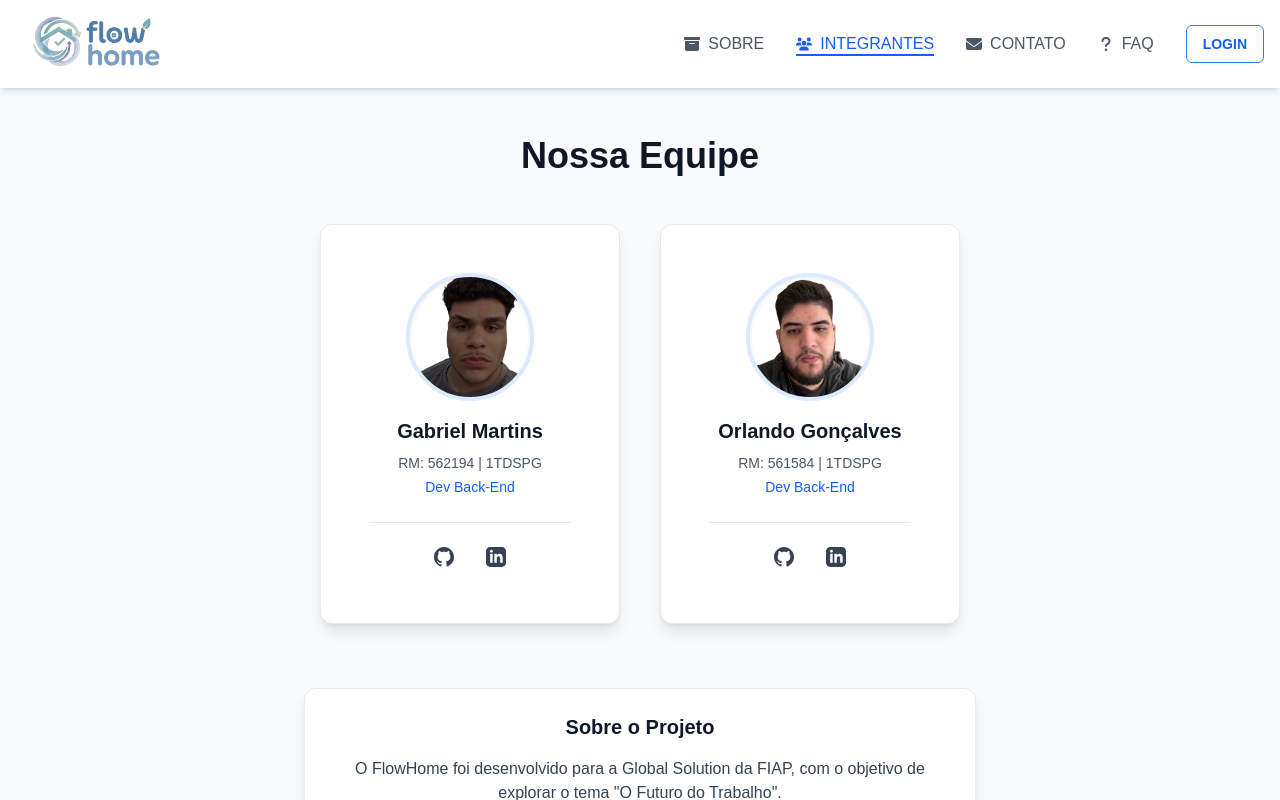
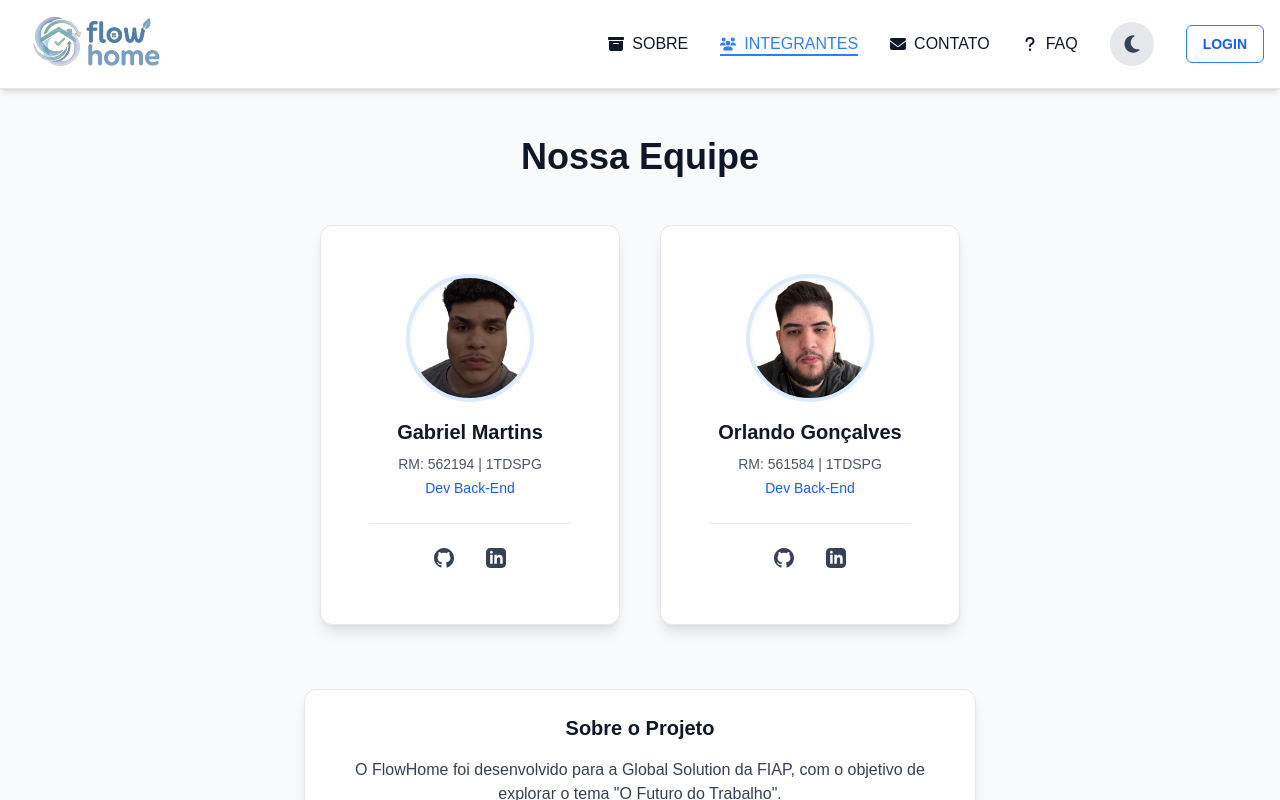
Before and after one commit to orlando-IDA/flowhome-gs, a React (Vite) app: page /integrantes in a window 1280 px wide. Shown: the top 800 px of the page. Built offline with nearby package versions, Linux system fonts and the light colour scheme.

Commit message:
feat: adiciona darkmode no componente header e adiciona botões.

```diff
--- a/src/components/Header.tsx
+++ b/src/components/Header.tsx
@@ -1,24 +1,23 @@
 import React, { useState } from 'react';
 import { NavLink } from 'react-router-dom';
 import {
-  FaBoxArchive,
-  FaUsers,
-  FaEnvelope,
-  FaBars,
-  FaXmark,
-  FaQuestion
+  FaBoxArchive, FaUsers, FaEnvelope, FaBars, FaXmark, FaQuestion,
+  FaMoon, FaSun
 } from 'react-icons/fa6';
+import { useAppTheme } from '../context/useAppTheme';
+import { themeClasses } from '../utils/themeUtils';
 
 const Header: React.FC = () => {
   const [isMenuOpen, setIsMenuOpen] = useState(false);
+  const { darkActive, switchTheme } = useAppTheme();
 
   const toggleMenu = () => {
     setIsMenuOpen(!isMenuOpen);
   };
 
-  const baseLinkStyle = "relative font-medium transition-colors duration-300 py-2 after:content-[''] after:absolute after:left-0 after:bottom-0 after:h-[2px] after:bg-blue-600 after:transition-all after:duration-300";
-  const activeLinkStyle = "text-blue-600 font-bold after:w-full";
-  const inactiveLinkStyle = "text-gray-600 hover:text-blue-600 after:w-0 hover:after:w-full";
+  const baseLinkStyle = "relative font-medium transition-colors duration-300 py-2 after:content-[''] after:absolute after:left-0 after:bottom-0 after:h-[2px] after:bg-blue-500 after:transition-all after:duration-300";
+  const activeLinkStyle = "text-blue-500 font-bold after:w-full";
+  const inactiveLinkStyle = "hover:text-blue-500 after:w-0 hover:after:w-full";
 
   const NavLinkIcon = ({ to, text, icon }: { to: string, text: string, icon: React.ReactNode }) => (
     <NavLink
@@ -32,8 +31,24 @@ const Header: React.FC = () => {
     </NavLink>
   );
 
+  const MobileNavLink = ({ to, text, icon }: { to: string, text: string, icon: React.ReactNode }) => (
+     <NavLink
+      to={to}
+      className={({ isActive }) => `block py-2 ${isActive ? "text-blue-500 font-bold" : ""}`}
+      onClick={() => setIsMenuOpen(false)}
+    >
+      <span className="flex items-center gap-3">{icon} {text}</span>
+    </NavLink>
+  );
+
   return (
-    <header className="bg-white shadow-md sticky top-0 z-50">
+    <header className={`
+      sticky top-0 z-50 transition-all duration-300 border-b
+      ${themeClasses.bg(darkActive)}
+      ${themeClasses.border(darkActive)}
+      ${themeClasses.text(darkActive)}
+      ${themeClasses.shadow(darkActive)}
+    `}>
       <div className="container mx-auto px-4 py-3">
         <div className="flex justify-between items-center">
 
@@ -41,7 +56,7 @@ const Header: React.FC = () => {
             <img
               src="/flowhome-logo.png"
               alt="Logo FlowHome"
-              className="w-32 h-12 md:w-40 md:h-16 object-contain"
+              className={`w-32 h-12 md:w-40 md:h-16 object-contain ${themeClasses.logo(darkActive)}`}
             />
           </NavLink>
 
@@ -53,16 +68,30 @@ const Header: React.FC = () => {
               <li><NavLinkIcon to="/faq" text="FAQ" icon={<FaQuestion />} /></li>
             </ul>
 
+            <button
+              onClick={switchTheme}
+              className={`
+                p-3 rounded-full transition-all duration-300
+                ${themeClasses.btnSecondary(darkActive)}
+              `}
+              aria-label="Alternar tema"
+            >
+              {darkActive ? <FaSun className="w-5 h-5" /> : <FaMoon className="w-5 h-5" />}
+            </button>
+
             <NavLink
               to="/login"
-              className="px-4 py-2 text-sm font-semibold text-blue-600 bg-white border border-blue-500 rounded-md hover:bg-blue-500 hover:text-white transition-colors duration-300"
+              className={`
+                px-4 py-2 text-sm font-semibold rounded-md transition-colors duration-300 border
+                ${themeClasses.btnPrimary(darkActive)}
+              `}
             >
               LOGIN
             </NavLink>
           </nav>
 
           <button
-            className="md:hidden text-gray-700 focus:outline-none"
+            className={`md:hidden focus:outline-none ${themeClasses.text(darkActive)}`}
             onClick={toggleMenu}
             aria-label="Abrir menu"
           >
@@ -71,31 +100,44 @@ const Header: React.FC = () => {
         </div>
 
         {isMenuOpen && (
-          <nav className="md:hidden mt-4 pt-4 border-t border-gray-200">
+          <nav className={`md:hidden mt-4 pt-4 border-t ${themeClasses.border(darkActive)}`}>
             <ul className="flex flex-col gap-4">
-              <li>
-                <NavLink to="/sobre" className={({ isActive }) => `block py-2 ${isActive ? "text-blue-600 font-bold" : "text-gray-700"}`} onClick={() => setIsMenuOpen(false)}>
-                  <span className="flex items-center gap-3"><FaBoxArchive /> SOBRE</span>
-                </NavLink>
+              <li><MobileNavLink to="/sobre" text="SOBRE" icon={<FaBoxArchive />} /></li>
+              <li><MobileNavLink to="/integrantes" text="INTEGRANTES" icon={<FaUsers />} /></li>
+              <li><MobileNavLink to="/contato" text="CONTATO" icon={<FaEnvelope />} /></li>
+              <li><MobileNavLink to="/faq" text="FAQ" icon={<FaQuestion />} /></li>
+
+              <li className={`pt-2 border-t ${themeClasses.border(darkActive)}`}>
+                <button
+                  onClick={() => {
+                    switchTheme();
+                    setIsMenuOpen(false);
+                  }}
+                  className={`
+                    w-full flex items-center justify-center gap-3 py-3 rounded-md transition-colors
+                    ${themeClasses.btnSecondary(darkActive)}
+                  `}
+                >
+                  {darkActive ? (
+                    <>
+                      <FaSun className="w-5 h-5" />
+                      <span>Tema Claro</span>
+                    </>
+                  ) : (
+                    <>
+                      <FaMoon className="w-5 h-5" />
+                      <span>Tema Escuro</span>
+                    </>
+                  )}
+                </button>
               </li>
-              <li>
-                <NavLink to="/integrantes" className={({ isActive }) => `block py-2 ${isActive ? "text-blue-600 font-bold" : "text-gray-700"}`} onClick={() => setIsMenuOpen(false)}>
-                  <span className="flex items-center gap-3"><FaUsers /> INTEGRANTES</span>
-                </NavLink>
-              </li>
-              <li>
-                <NavLink to="/contato" className={({ isActive }) => `block py-2 ${isActive ? "text-blue-600 font-bold" : "text-gray-700"}`} onClick={() => setIsMenuOpen(false)}>
-                  <span className="flex items-center gap-3"><FaEnvelope /> CONTATO</span>
-                </NavLink>
-              </li>
-              <li>
-                <NavLink to="/faq" className={({ isActive }) => `block py-2 ${isActive ? "text-blue-600 font-bold" : "text-gray-700"}`} onClick={() => setIsMenuOpen(false)}>
-                  <span className="flex items-center gap-3"><FaQuestion /> FAQ</span>
-                </NavLink>
-              </li>
-              <li className="pt-4 border-t border-gray-100">
+
+              <li className={`pt-2 border-t ${themeClasses.border(darkActive)}`}>
                 <NavLink to="/login" className="w-full" onClick={() => setIsMenuOpen(false)}>
-                  <button className="w-full px-4 py-2 font-semibold text-blue-600 bg-white border border-blue-500 rounded-md hover:bg-blue-500 hover:text-white transition-colors duration-300">
+                  <button className={`
+                    w-full px-4 py-3 font-semibold rounded-md transition-colors duration-300 border
+                    ${themeClasses.btnPrimary(darkActive)}
+                  `}>
                     LOGIN
                   </button>
                 </NavLink>
```
